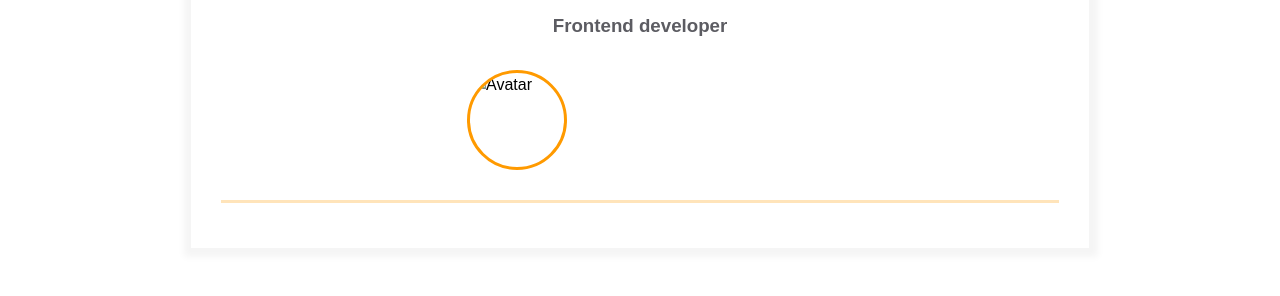
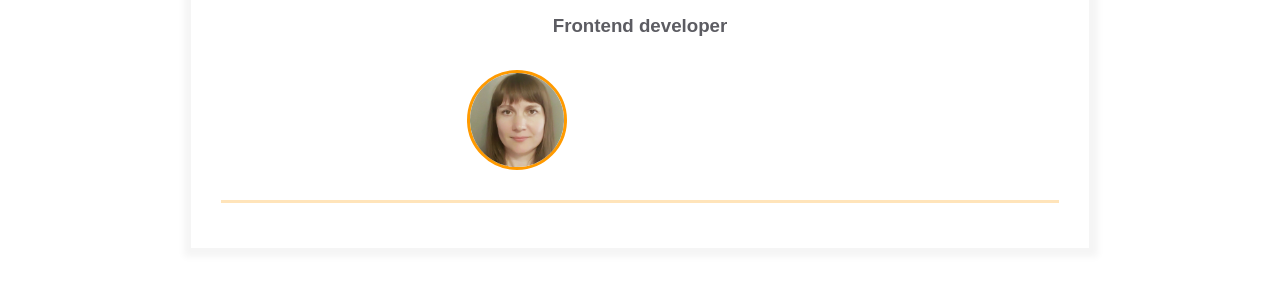
Before and after one commit to SosnaO/homepage, a plain HTML site: page index.html in a window 1280 px wide. Shown: the part 132-428 px from the top of the page. Drawn offline with Linux system fonts and the light colour scheme.

Commit message:
Добавила в index.html avatar, name, contacts

```diff
--- a/index.html
+++ b/index.html
@@ -22,7 +22,7 @@
           <div class="contact-info__block"></div>
 
           <div class="contact-info__block contact-info__block--center">
-            <img class="contact-info__avatar" src="/foto.jpg" alt="Avatar">
+            <img class="contact-info__avatar" src="/assets/foto.jpg" alt="Avatar">
           </div>
 
           <div class="contact-info__block"></div>
```
